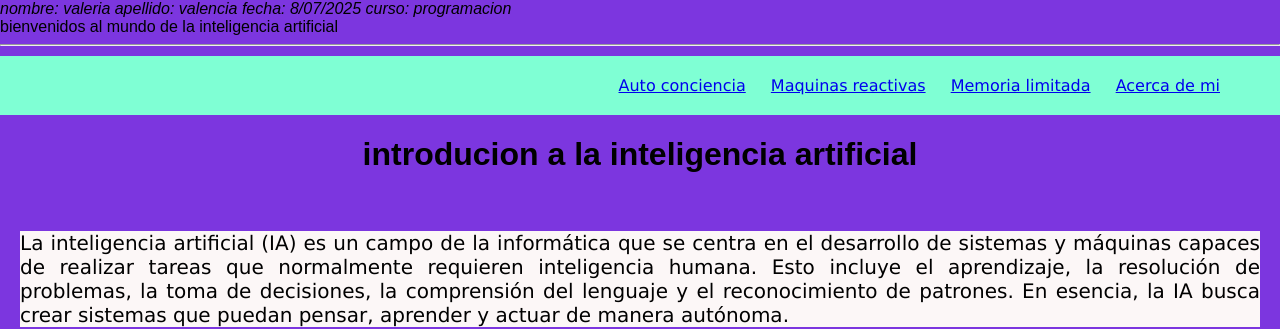
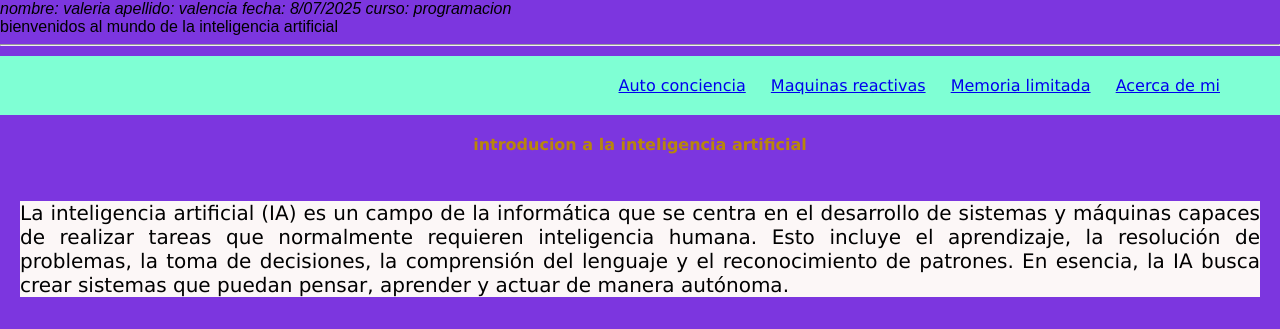
Before and after one commit to 1714-valeria/entrega2, a plain HTML site: page index.html in a window 1280 px wide. Shown: the top 329 px of the page. Drawn offline with Linux system fonts and the light colour scheme.

Commit message:
se modifico el estilo h1

```diff
--- a/style.css
+++ b/style.css
@@ -62,3 +62,10 @@ th td{
 th{
     background-color: burlywood;
 }
+h1{
+    font-family: Verdana, Geneva, Tahoma, sans-serif;
+    font-size: 1em;
+    font-weight: 600px;
+    color: darkgoldenrod;
+
+}
```
